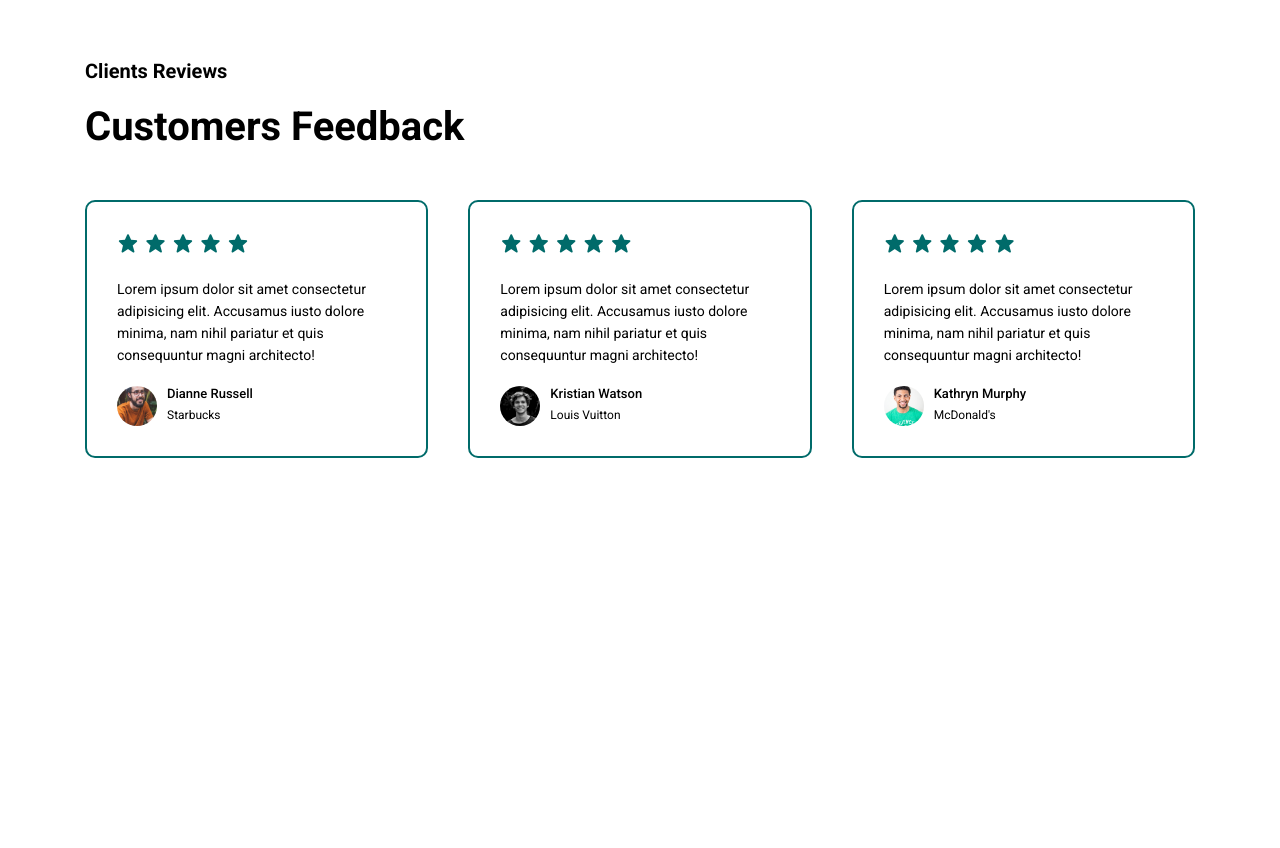
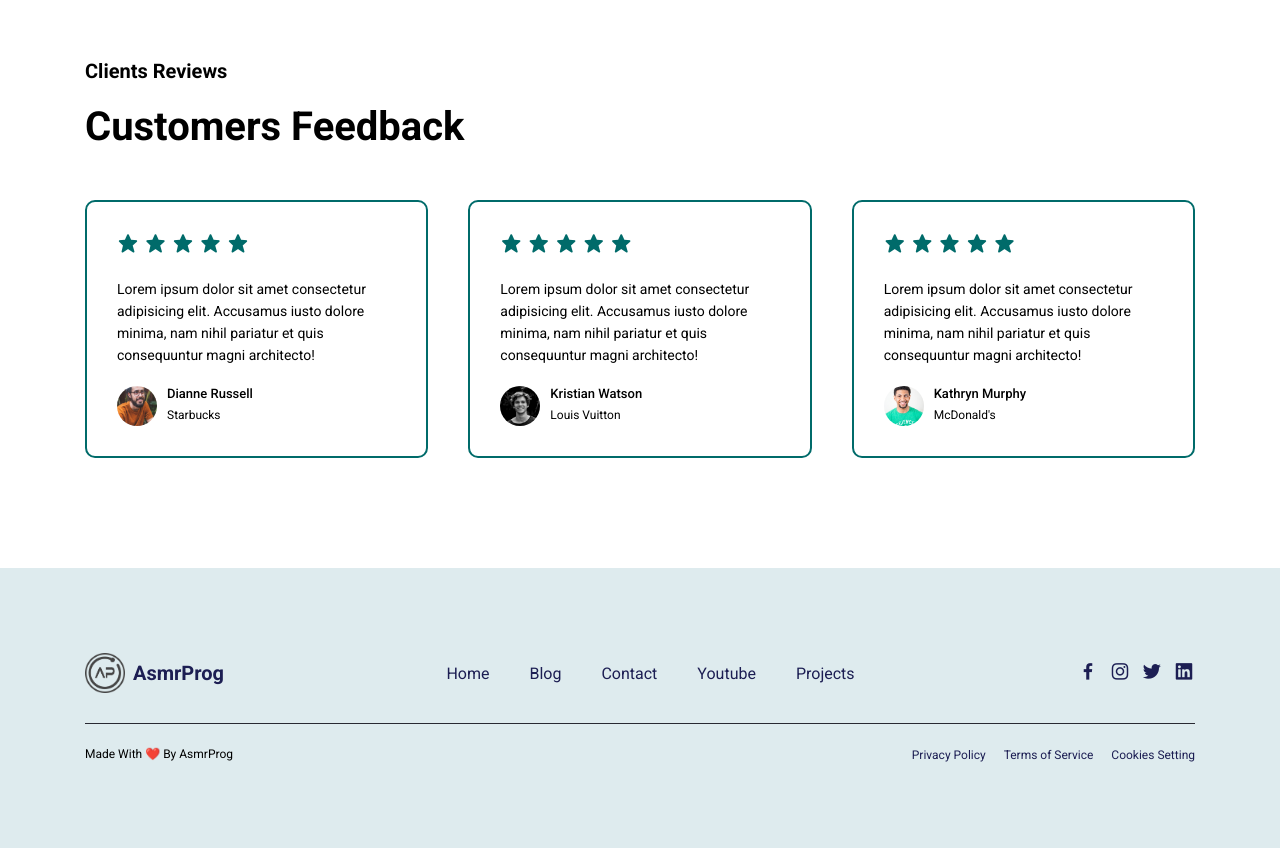
Before and after one commit to BurnettMiao/Complete-Responsive-Personal-Portfolio-Website-with-AsmrProg, a plain HTML site: page index.html in a window 1280 px wide. Shown: the part 2559-3407 px from the top of the page. Before the commit the page ends 3127 px from the top, so only its background shows below. Drawn offline with nearby package versions, Linux system fonts and the light colour scheme.

Commit message:
footer finish

```diff
--- a/index.html
+++ b/index.html
@@ -247,6 +247,37 @@
       </div>
     </div>
 
+    <footer>
+      <div class="top">
+        <div class="logo">
+          <img src="images/logo.png" alt="" />
+          <a href="#">AsmrProg</a>
+        </div>
+        <ul>
+          <li><a href="#">Home</a></li>
+          <li><a href="#">Blog</a></li>
+          <li><a href="#">Contact</a></li>
+          <li><a href="#">Youtube</a></li>
+          <li><a href="#">Projects</a></li>
+        </ul>
+        <div class="social-links">
+          <a href="#"><i class="bx bxl-facebook"></i></a>
+          <a href="#"><i class="bx bxl-instagram"></i></a>
+          <a href="#"><i class="bx bxl-twitter"></i></a>
+          <a href="#"><i class="bx bxl-linkedin-square"></i></a>
+        </div>
+      </div>
+      <div class="separator"></div>
+      <div class="bottom">
+        <p>Made With ❤️ By AsmrProg</p>
+        <div class="links">
+          <a href="#">Privacy Policy</a>
+          <a href="#">Terms of Service</a>
+          <a href="#">Cookies Setting</a>
+        </div>
+      </div>
+    </footer>
+
     <script src="script.js"></script>
   </body>
 </html>
--- a/style.css
+++ b/style.css
@@ -352,3 +352,40 @@ nav button#menuButton {
 .feedback .customers .item .user p {
   font-size: 12px;
 }
+
+footer {
+  background-color: #deebee;
+  padding: 85px;
+  display: flex;
+  flex-direction: column;
+}
+
+footer .top,
+footer .bottom {
+  display: flex;
+  align-items: center;
+  justify-content: space-between;
+}
+
+footer .top .social-links {
+  display: flex;
+  align-items: center;
+  gap: 10px;
+  font-size: 22px;
+}
+
+footer .separator {
+  width: 100%;
+  height: 1px;
+  background-color: #282932;
+  margin: 30px 0 20px;
+}
+
+footer .bottom p {
+  font-size: 12px;
+}
+
+footer .bottom .links a {
+  font-size: 12px;
+  margin-left: 14px;
+}
```
